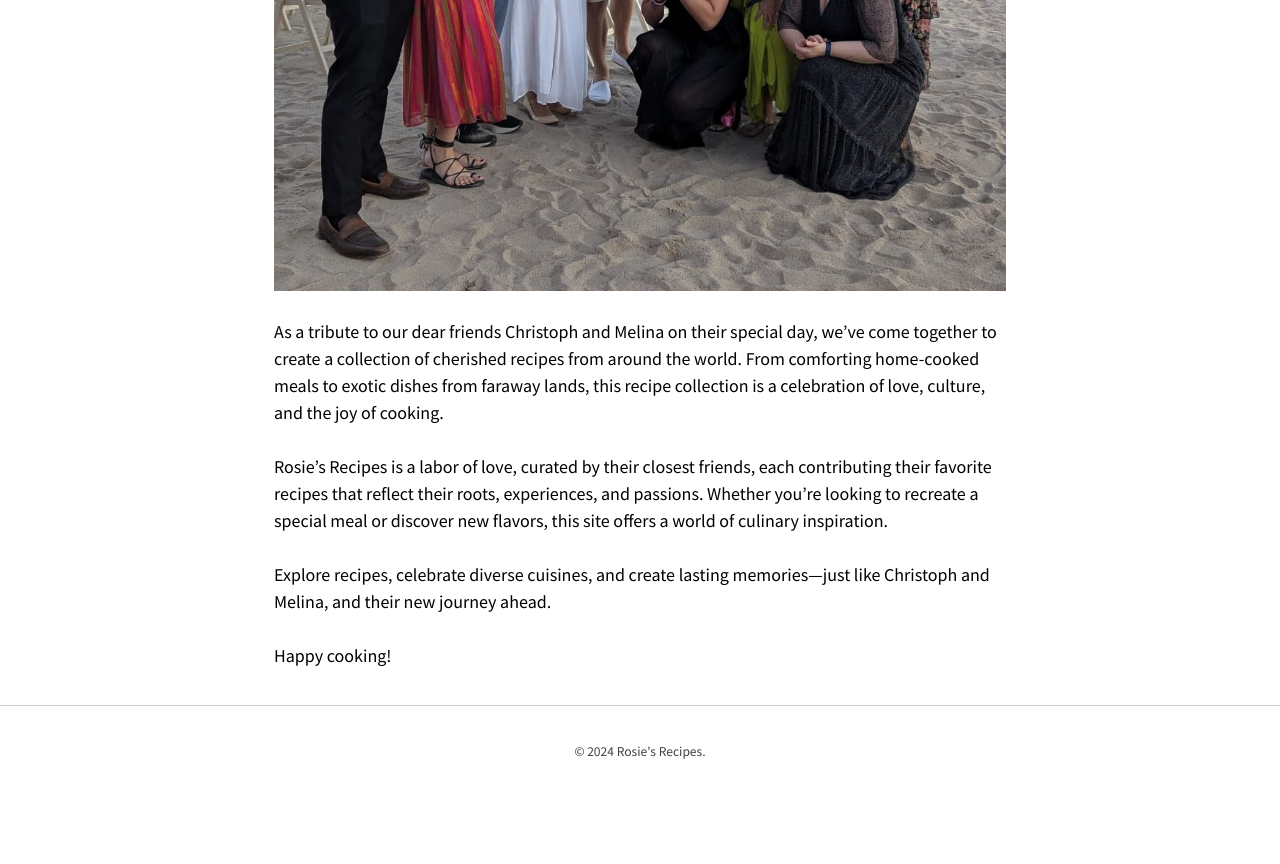
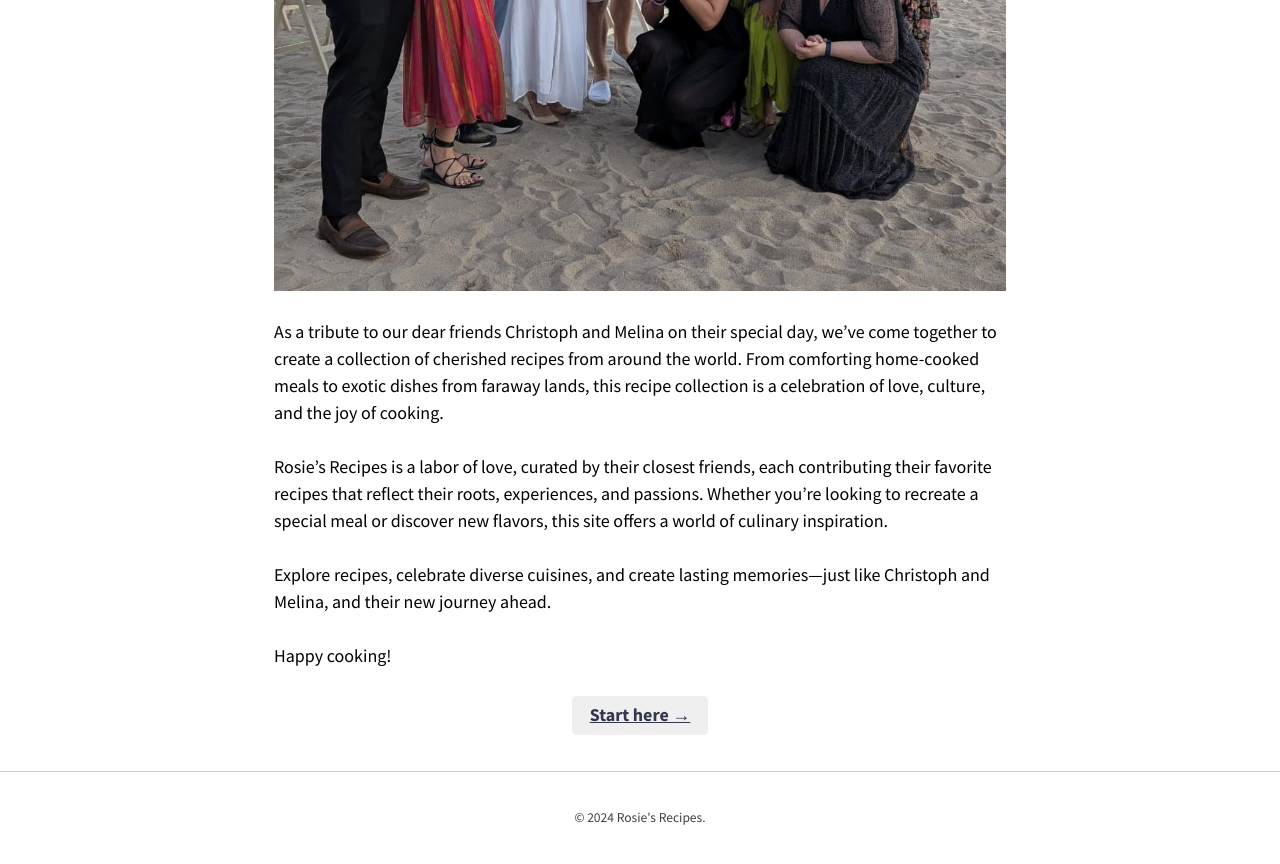
Before and after one commit to chai-nadig/rosie-recipes, a Jekyll site: the page built from index.md, in a window 1280 px wide and 900 px high, scrolled down 805 px. Shown: the top 864 px of the window. Built offline with Jekyll 4.4.1, drawn with Linux system fonts in a browser that asks for light colours; nearby versions of some CDN libraries; before the commit the page ends 1639 px from its top, so only the background shows below that.

Commit message:
start here

```diff
--- a/index.md
+++ b/index.md
@@ -16,3 +16,7 @@ Rosie’s Recipes is a labor of love, curated by their closest friends, each con
 Explore recipes, celebrate diverse cuisines, and create lasting memories—just like Christoph and Melina, and their new journey ahead.
 
 Happy cooking!
+
+<div>
+    <button class="btn primary align-center"><a href="recipes">Start here →</a></button>
+</div>
```
